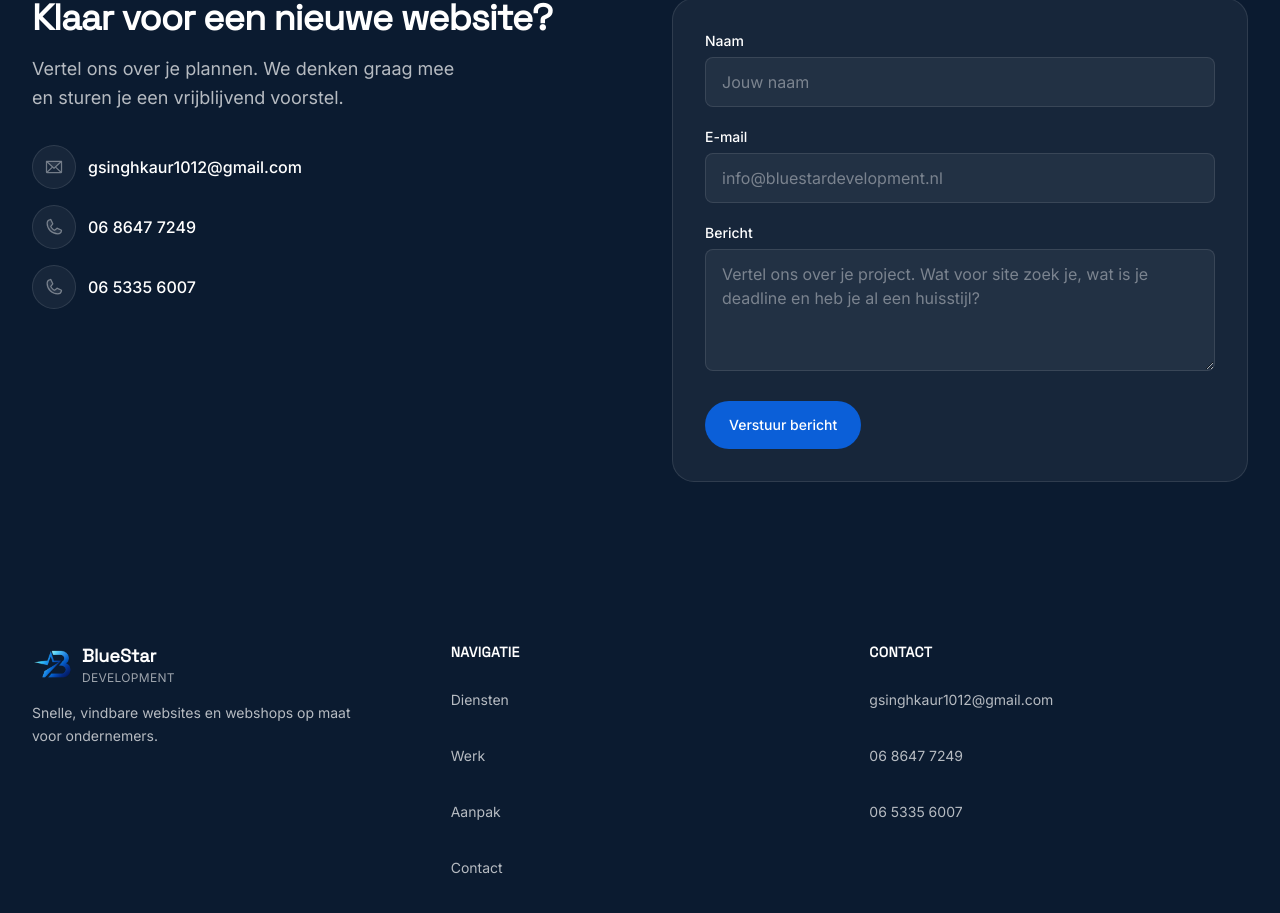
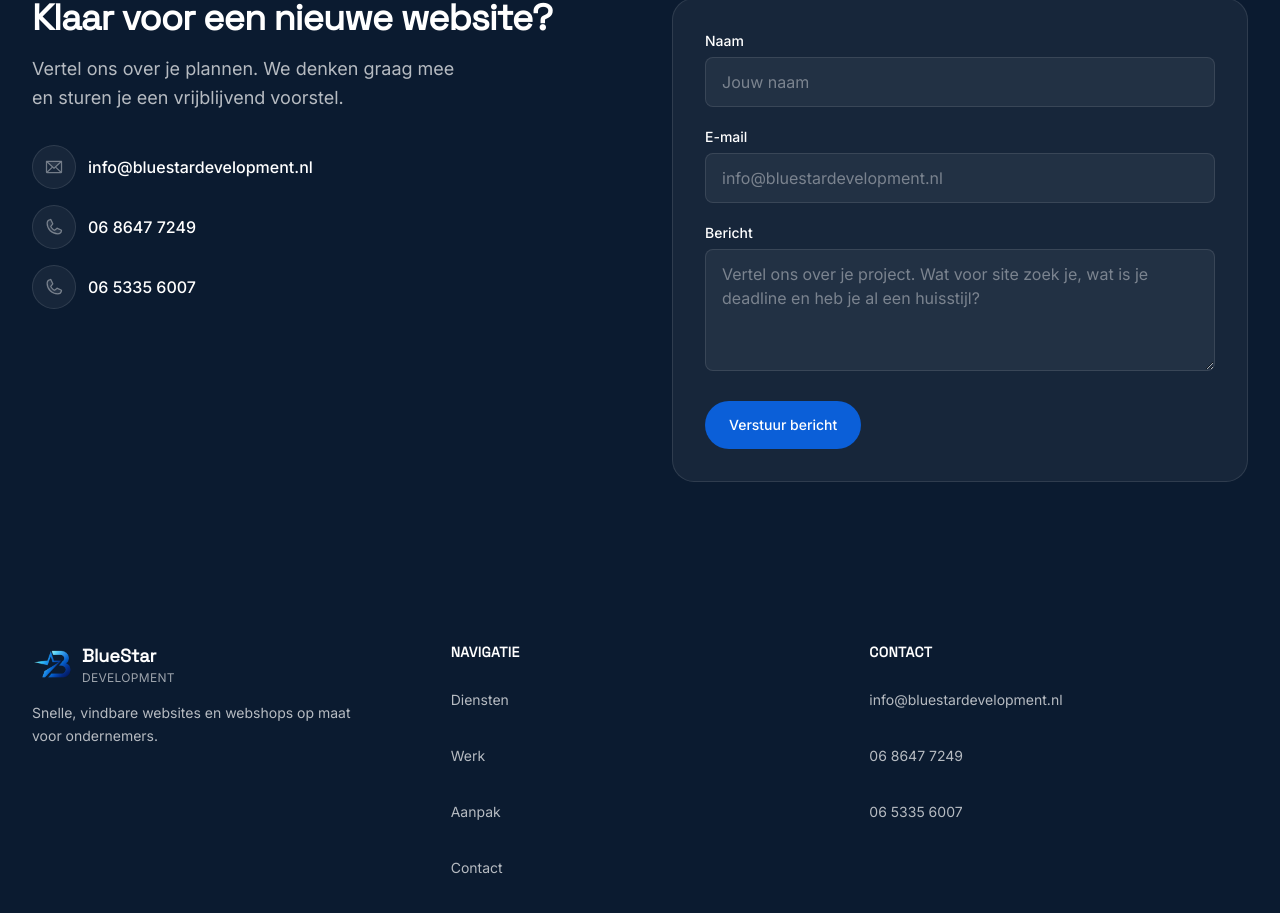
Before and after one commit to gsk1012/bluestar_development, a React (Vite) app: page / in a window 1280 px wide. Shown: the part 4789-5702 px from the top of the page. Built offline with nearby package versions, Linux system fonts and the light colour scheme.

Commit message:
fix: email gewijzigd naar info@bluestardevelopment.nl
Co-Authored-By: Claude Sonnet 4.6 <noreply@anthropic.com>

```diff
--- a/index.html
+++ b/index.html
@@ -72,7 +72,7 @@
           "image": "https://bluestardevelopment.nl/logo.png",
           "description": "BlueStar Development bouwt snelle, vindbare websites, webshops en web-applicaties op maat voor ondernemers in Nederland.",
           "telephone": "+31686477249",
-          "email": "gsinghkaur1012@gmail.com",
+          "email": "info@bluestardevelopment.nl",
           "areaServed": {
             "@type": "Country",
             "name": "Nederland"
--- a/src/components/Contact.jsx
+++ b/src/components/Contact.jsx
@@ -4,7 +4,7 @@ import { Envelope, Phone } from "@phosphor-icons/react";
 import { validateContactForm } from "../lib/validation";
 import { fadeUp } from "../lib/motion";
 
-const EMAIL = "gsinghkaur1012@gmail.com";
+const EMAIL = "info@bluestardevelopment.nl";
 const PHONES = [
   { label: "06 8647 7249", tel: "0686477249" },
   { label: "06 5335 6007", tel: "0653356007" },
--- a/src/components/Footer.jsx
+++ b/src/components/Footer.jsx
@@ -5,7 +5,7 @@ const navLinks = [
   { label: "Contact", href: "#contact" },
 ];
 
-const EMAIL = "gsinghkaur1012@gmail.com";
+const EMAIL = "info@bluestardevelopment.nl";
 const PHONES = [
   { label: "06 8647 7249", tel: "0686477249" },
   { label: "06 5335 6007", tel: "0653356007" },
```
